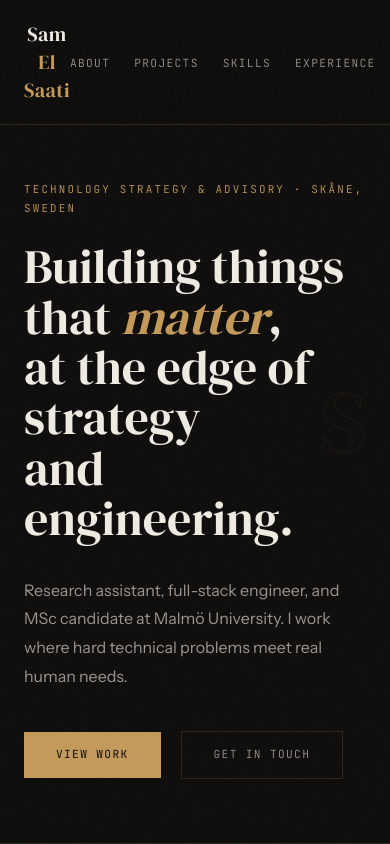
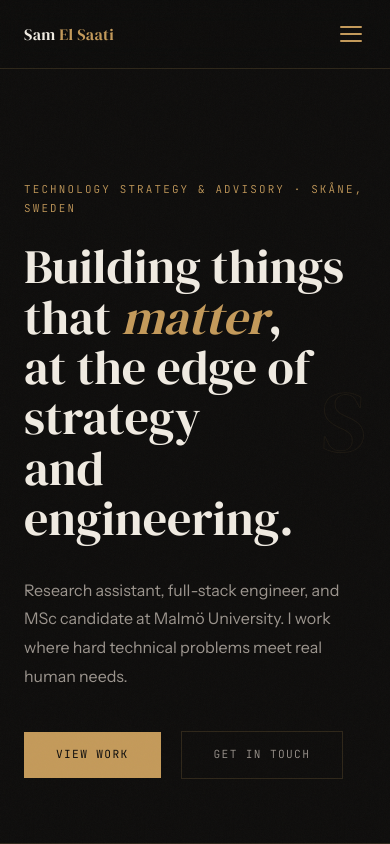
Before and after one commit to sams258/SamFolio-Portfolio-Website, a Next.js app: page / in a window 390 px wide. Shown: the top 844 px of the page. Built offline with nearby package versions, Linux system fonts and the light colour scheme.

Commit message:
add mobile hamburger menu

```diff
--- a/src/app/components/Navbar.module.css
+++ b/src/app/components/Navbar.module.css
@@ -20,10 +20,12 @@
   font-size: 1.25rem;
   color: var(--cream);
   letter-spacing: 0.02em;
+  white-space: nowrap;
   background: none;
   border: none;
   padding: 0;
   cursor: pointer;
+  flex-shrink: 0;
 }
 
 .logo:focus-visible {
@@ -35,6 +37,7 @@
   color: var(--accent);
 }
 
+/* desktop links */
 .links {
   display: flex;
   gap: 2.5rem;
@@ -56,12 +59,100 @@
   color: var(--accent);
 }
 
-@media (max-width: 900px) {
+/* hamburger button (hidden on desktop) */
+.hamburger {
+  display: none;
+  flex-direction: column;
+  justify-content: center;
+  gap: 5px;
+  background: none;
+  border: none;
+  padding: 6px 4px;
+  cursor: pointer;
+  flex-shrink: 0;
+}
+
+.hamburger span {
+  display: block;
+  width: 22px;
+  height: 2px;
+  background: var(--accent);
+  border-radius: 1px;
+}
+
+/* mobile dropdown panel */
+.dropdown {
+  position: absolute;
+  top: 100%;
+  left: 0;
+  right: 0;
+  background: rgba(14, 13, 12, 0.95);
+  backdrop-filter: blur(12px);
+  border-bottom: 1px solid var(--line);
+}
+
+.dropdownList {
+  list-style: none;
+  display: flex;
+  flex-direction: column;
+}
+
+.dropdownList li a {
+  display: flex;
+  align-items: center;
+  min-height: 48px;
+  padding: 0 1.5rem;
+  font-family: var(--mono);
+  font-size: 0.75rem;
+  font-weight: 300;
+  letter-spacing: 0.12em;
+  text-transform: uppercase;
+  color: var(--muted);
+  text-decoration: none;
+  border-bottom: 1px solid var(--line);
+  transition: color 0.2s, background 0.2s;
+}
+
+.dropdownList li:last-child a {
+  border-bottom: none;
+}
+
+.dropdownList li a:hover {
+  color: var(--accent);
+  background: rgba(196, 154, 90, 0.05);
+}
+
+/* mid-size: tighten links so they fit without clipping */
+@media (min-width: 769px) and (max-width: 1024px) {
   .nav {
-    padding: 1.25rem 1.5rem;
+    padding: 1.25rem 2rem;
   }
 
   .links {
     gap: 1.5rem;
   }
+
+  .links a {
+    font-size: 0.65rem;
+    letter-spacing: 0.08em;
+  }
 }
+
+/* mobile: hamburger, hide inline links */
+@media (max-width: 768px) {
+  .nav {
+    padding: 1.25rem 1.5rem;
+  }
+
+  .logo {
+    font-size: 1rem;
+  }
+
+  .links {
+    display: none;
+  }
+
+  .hamburger {
+    display: flex;
+  }
+}
--- a/src/app/components/Navbar.tsx
+++ b/src/app/components/Navbar.tsx
@@ -1,6 +1,6 @@
 "use client";
 
-import { useEffect, useRef } from "react";
+import { useEffect, useRef, useState } from "react";
 import styles from "./Navbar.module.css";
 
 const sections = ["about", "projects", "skills", "experience", "contact"];
@@ -13,7 +13,9 @@ export default function Navbar() {
   const navRef = useRef<HTMLElement>(null);
   const isPinnedRef = useRef(false);
   const lastScrollY = useRef(0);
+  const [menuOpen, setMenuOpen] = useState(false);
 
+  // headroom
   useEffect(() => {
     const handleScroll = () => {
       if (isPinnedRef.current) return;
@@ -33,6 +35,21 @@ export default function Navbar() {
     return () => window.removeEventListener("scroll", handleScroll);
   }, []);
 
+  // click-outside closes the mobile menu
+  useEffect(() => {
+    const handleOutsideClick = (e: MouseEvent | TouchEvent) => {
+      if (menuOpen && navRef.current && !navRef.current.contains(e.target as Node)) {
+        setMenuOpen(false);
+      }
+    };
+    document.addEventListener("mousedown", handleOutsideClick);
+    document.addEventListener("touchstart", handleOutsideClick);
+    return () => {
+      document.removeEventListener("mousedown", handleOutsideClick);
+      document.removeEventListener("touchstart", handleOutsideClick);
+    };
+  }, [menuOpen]);
+
   function handleNavClick(id: string) {
     isPinnedRef.current = true;
     if (navRef.current) navRef.current.style.transform = "translateY(0)";
@@ -47,11 +64,13 @@ export default function Navbar() {
     <nav ref={navRef} className={styles.nav}>
       <button
         className={styles.logo}
-        onClick={() => handleNavClick("home")}
+        onClick={() => { setMenuOpen(false); handleNavClick("home"); }}
         aria-label="Back to top"
       >
         Sam <span className={styles.logoAccent}>El Saati</span>
       </button>
+
+      {/* desktop links */}
       <ul className={styles.links}>
         {sections.map((s) => (
           <li key={s}>
@@ -67,6 +86,40 @@ export default function Navbar() {
           </li>
         ))}
       </ul>
+
+      {/* hamburger (mobile only) */}
+      <button
+        className={styles.hamburger}
+        onClick={() => setMenuOpen((prev) => !prev)}
+        aria-label={menuOpen ? "Close menu" : "Open menu"}
+        aria-expanded={menuOpen}
+      >
+        <span />
+        <span />
+        <span />
+      </button>
+
+      {/* mobile dropdown */}
+      {menuOpen && (
+        <div className={styles.dropdown}>
+          <ul className={styles.dropdownList}>
+            {sections.map((s) => (
+              <li key={s}>
+                <a
+                  href={`#${s}`}
+                  onClick={(e) => {
+                    e.preventDefault();
+                    setMenuOpen(false);
+                    handleNavClick(s);
+                  }}
+                >
+                  {s}
+                </a>
+              </li>
+            ))}
+          </ul>
+        </div>
+      )}
     </nav>
   );
 }
```
